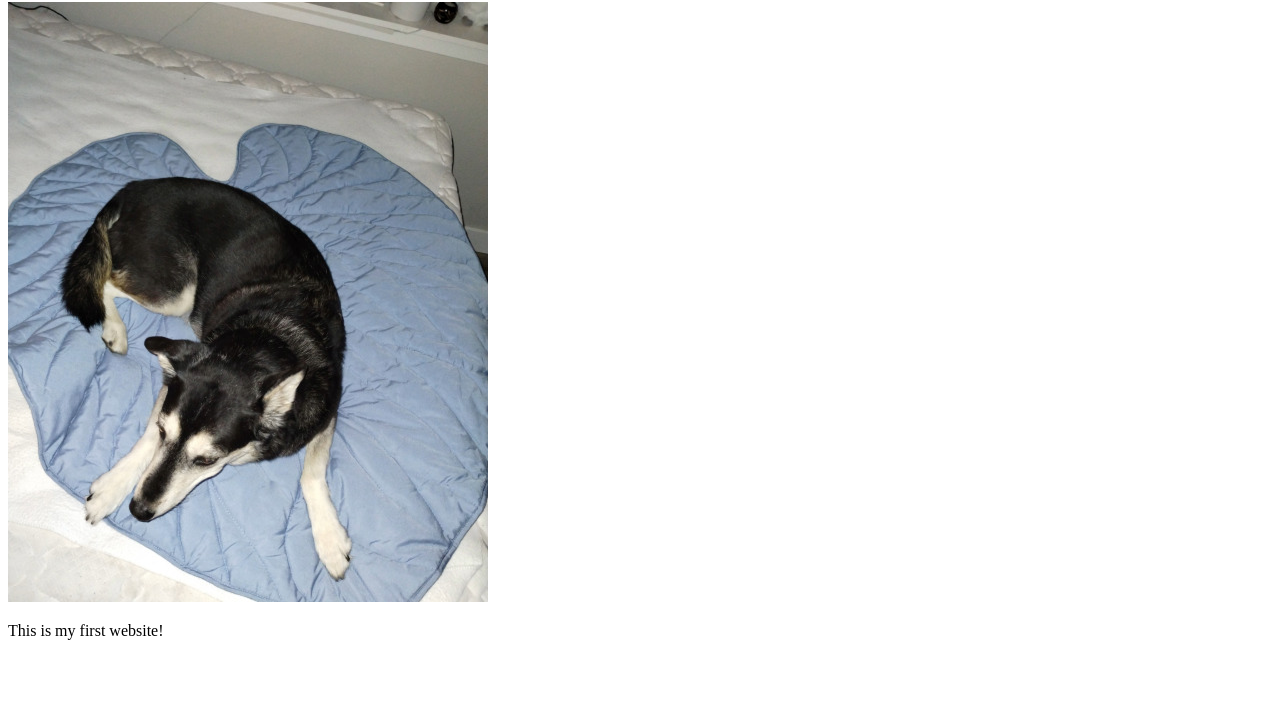
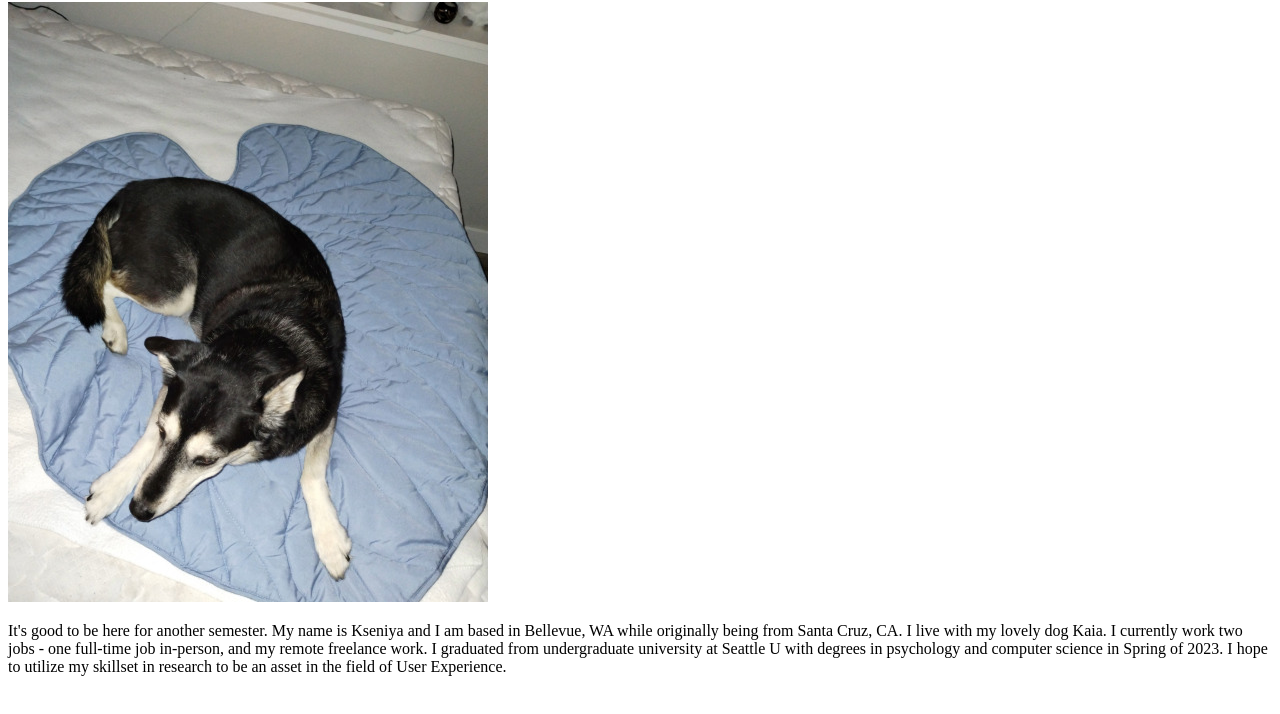
Before and after one commit to kseniya01/hello_world, a plain HTML site: page index.html in a window 1280 px wide. Shown: the part 78-792 px from the top of the page. Drawn offline with Linux system fonts and the light colour scheme.

Commit message:
body text

```diff
--- a/index.html
+++ b/index.html
@@ -8,6 +8,16 @@
 <body>
     <h1>Hello World</h1>
     <img src="assets/css/kaia.jpg" alt="My best friend, Kaia." />
-    <P>This is my first website!</P>
+    <P>It's good to be here for another semester.
+        My name is Kseniya and I am based in Bellevue,
+        WA while originally being from Santa Cruz, CA.
+        I live with my lovely dog Kaia.
+        I currently work two jobs - one full-time job
+        in-person, and my remote freelance work. I
+        graduated from undergraduate university at
+        Seattle U with degrees in psychology and
+        computer science in Spring of 2023. I hope
+        to utilize my skillset in research to be
+        an asset in the field of User Experience.</P>
 </body>
 </html>
```
